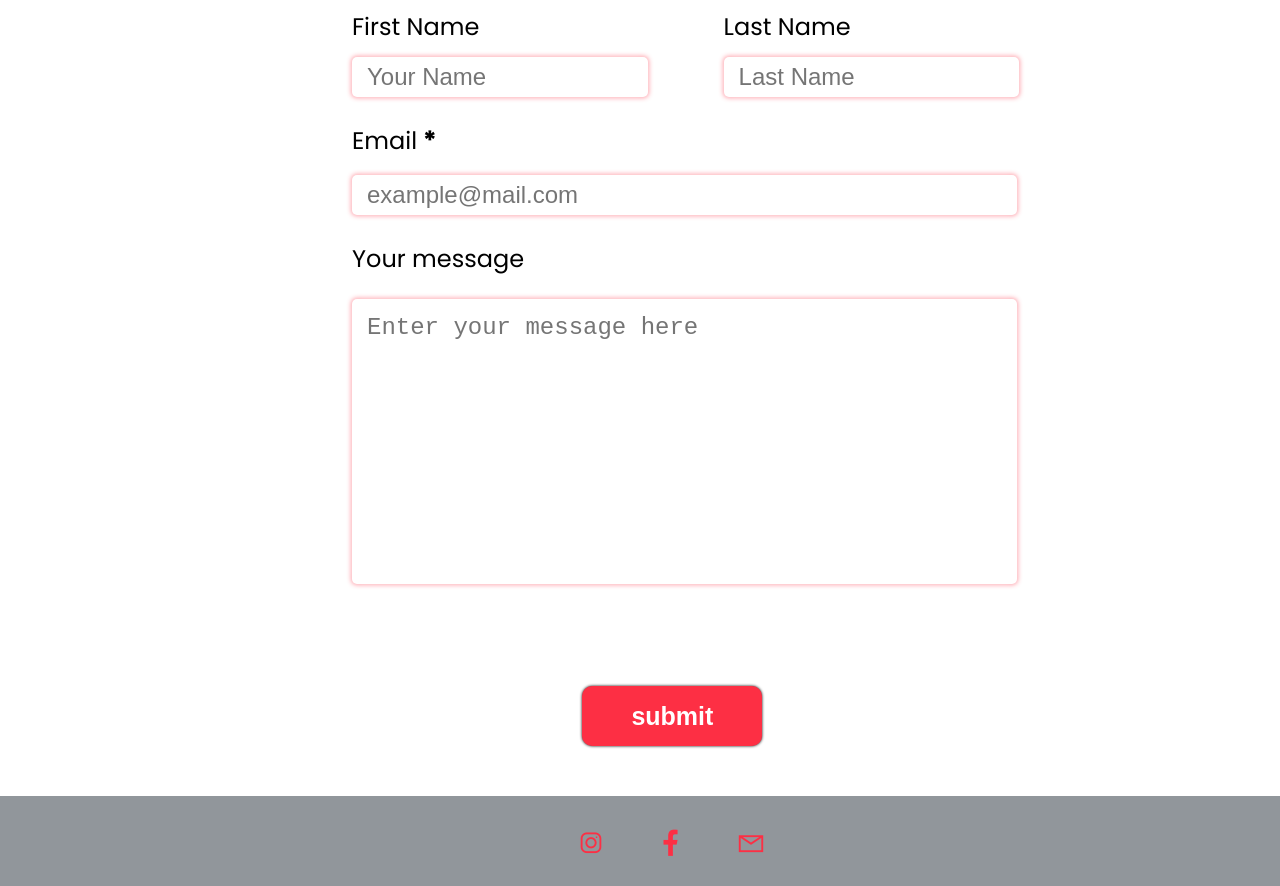
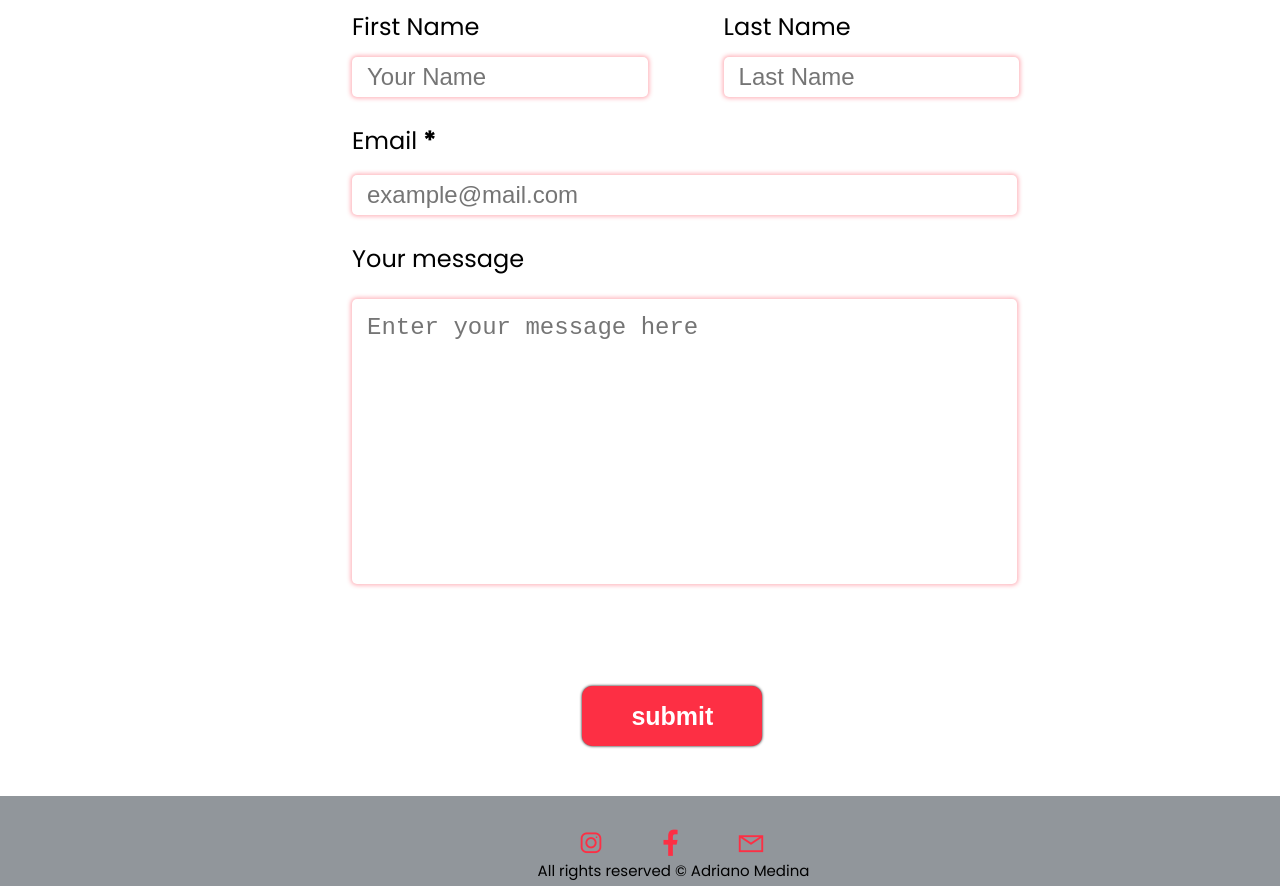
Before and after one commit to Adriano004/Trabjo-Integrador, a plain HTML site: page index.html in a window 1280 px wide. Shown: the part 2224-3110 px from the top of the page. Drawn offline with nearby package versions, Linux system fonts and the light colour scheme.

Commit message:
derechos

```diff
--- a/index.html
+++ b/index.html
@@ -94,7 +94,9 @@
                 <a href=""><i class="lab la-facebook-f"></i></a>
                 <a href=""><i class="lar la-envelope"></i></a>
             </div>
+            <p class="rights">All rights reserved © Adriano Medina</p>
         </div>
+
     </footer>
 </body>
 <script src="https://kit.fontawesome.com/8eb9157fcb.js" crossorigin="anonymous"></script>
--- a/styles.css
+++ b/styles.css
@@ -171,6 +171,8 @@ img {
     width: 94%;
 }
 
+/* formulario */
+
 .form {
     display: flex;
     flex-direction: column;
@@ -292,6 +294,8 @@ textarea {
     padding-left: 15px;
 }
 
+/* footer */
+
 .f1 {
     display: flex;
     align-content: flex-end;
@@ -321,6 +325,18 @@ textarea {
 .icono {
     margin-right: 70px;
     color: var(--azul);
+}
+
+.rights {
+    margin-top: 1px;
+}
+
+.rights {
+    font-family: 'Poppins', sans-serif;
+    font-size: 15px;
+    position: absolute;
+    left: 42%;
+
 }
 
 /* media querys */
```
